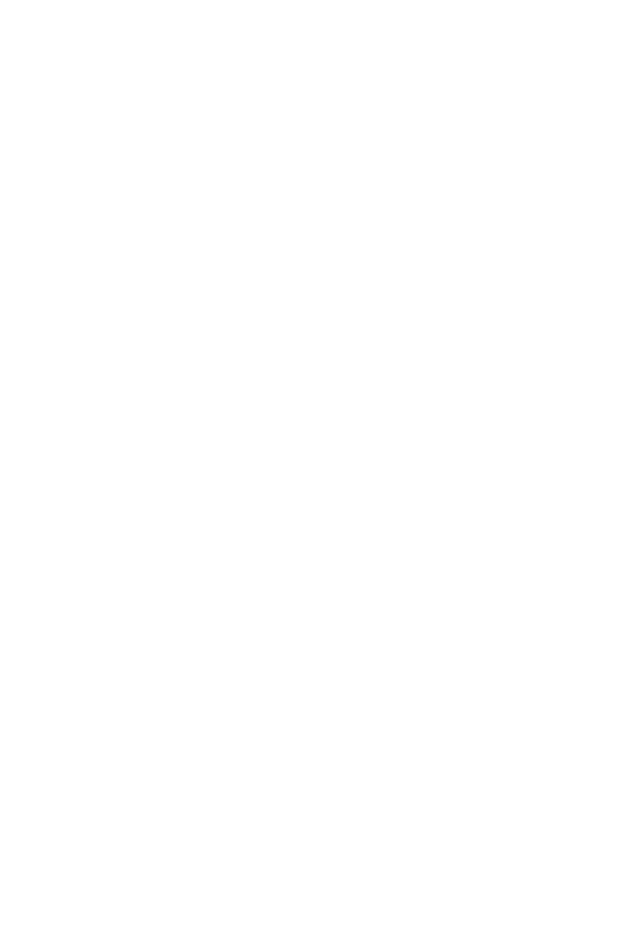
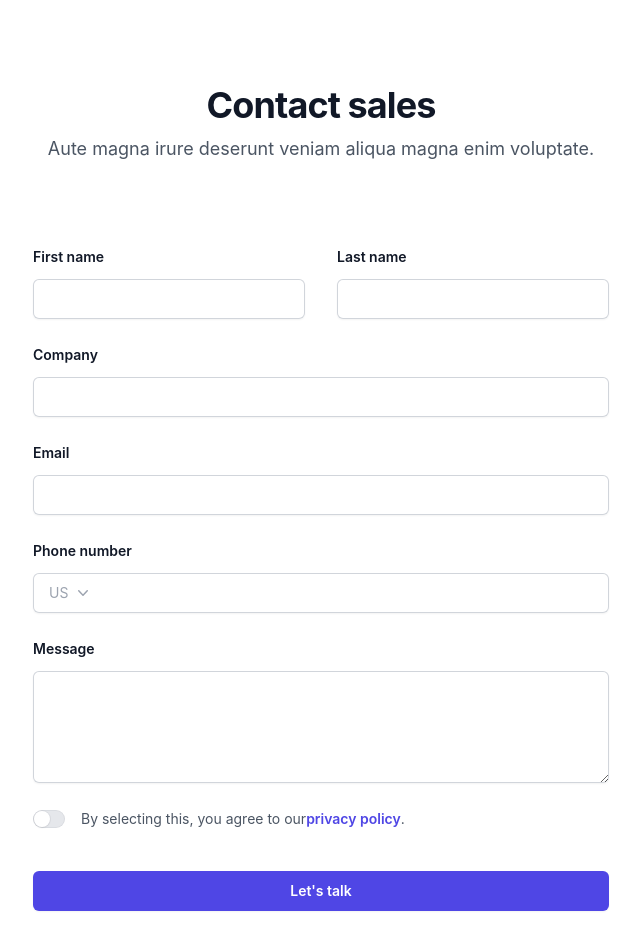
Before and after one commit to Pethkar-Tushar-Narendra/pet_shop_frontend, a React (Create React App) app: page / in a window 1280 px wide. Shown: the part 1420-2369 px from the top of the page, without its empty margins (319-959 px from the left). Before the commit the page ends 1377 px from the top, so only its background shows below. Built offline with nearby package versions, Linux system fonts and the light colour scheme.

Commit message:
Done some navbar changes

```diff
--- /dev/null
+++ b/src/Components/ContactSales.jsx
@@ -0,0 +1,193 @@
+import React from "react";
+
+const ContactSales = () => {
+  return (
+    <div class="isolate bg-white px-6 py-24 sm:py-32 lg:px-8">
+      <div
+        class="absolute inset-x-0 top-[-10rem] -z-10 transform-gpu overflow-hidden blur-3xl sm:top-[-20rem]"
+        aria-hidden="true"
+      >
+        <div
+          class="relative left-1/2 -z-10 aspect-[1155/678] w-[36.125rem] max-w-none -translate-x-1/2 rotate-[30deg] bg-gradient-to-tr from-[/ff80b5] to-[/9089fc] opacity-30 sm:left-[calc(50%-40rem)] sm:w-[72.1875rem]"
+          style={{
+            clipPath:
+              " polygon(74.1% 44.1%, 100% 61.6%, 97.5% 26.9%, 85.5% 0.1%, 80.7% 2%, 72.5% 32.5%, 60.2% 62.4%, 52.4% 68.1%, 47.5% 58.3%, 45.2% 34.5%, 27.5% 76.7%, 0.1% 64.9%, 17.9% 100%, 27.6% 76.8%, 76.1% 97.7%, 74.1% 44.1%)",
+          }}
+        ></div>
+      </div>
+      <div class="mx-auto max-w-2xl text-center">
+        <h2 class="text-3xl font-bold tracking-tight text-gray-900 sm:text-4xl">
+          Contact sales
+        </h2>
+        <p class="mt-2 text-lg leading-8 text-gray-600">
+          Aute magna irure deserunt veniam aliqua magna enim voluptate.
+        </p>
+      </div>
+      <form action="/" method="POST" class="mx-auto mt-16 max-w-xl sm:mt-20">
+        <div class="grid grid-cols-1 gap-x-8 gap-y-6 sm:grid-cols-2">
+          <div>
+            <label
+              for="first-name"
+              class="block text-sm font-semibold leading-6 text-gray-900"
+            >
+              First name
+            </label>
+            <div class="mt-2.5">
+              <input
+                type="text"
+                name="first-name"
+                id="first-name"
+                autocomplete="given-name"
+                class="block w-full rounded-md border-0 px-3.5 py-2 text-gray-900 shadow-sm ring-1 ring-inset ring-gray-300 placeholder:text-gray-400 focus:ring-2 focus:ring-inset focus:ring-indigo-600 sm:text-sm sm:leading-6"
+              />
+            </div>
+          </div>
+          <div>
+            <label
+              for="last-name"
+              class="block text-sm font-semibold leading-6 text-gray-900"
+            >
+              Last name
+            </label>
+            <div class="mt-2.5">
+              <input
+                type="text"
+                name="last-name"
+                id="last-name"
+                autocomplete="family-name"
+                class="block w-full rounded-md border-0 px-3.5 py-2 text-gray-900 shadow-sm ring-1 ring-inset ring-gray-300 placeholder:text-gray-400 focus:ring-2 focus:ring-inset focus:ring-indigo-600 sm:text-sm sm:leading-6"
+              />
+            </div>
+          </div>
+          <div class="sm:col-span-2">
+            <label
+              for="company"
+              class="block text-sm font-semibold leading-6 text-gray-900"
+            >
+              Company
+            </label>
+            <div class="mt-2.5">
+              <input
+                type="text"
+                name="company"
+                id="company"
+                autocomplete="organization"
+                class="block w-full rounded-md border-0 px-3.5 py-2 text-gray-900 shadow-sm ring-1 ring-inset ring-gray-300 placeholder:text-gray-400 focus:ring-2 focus:ring-inset focus:ring-indigo-600 sm:text-sm sm:leading-6"
+              />
+            </div>
+          </div>
+          <div class="sm:col-span-2">
+            <label
+              for="email"
+              class="block text-sm font-semibold leading-6 text-gray-900"
+            >
+              Email
+            </label>
+            <div class="mt-2.5">
+              <input
+                type="email"
+                name="email"
+                id="email"
+                autocomplete="email"
+                class="block w-full rounded-md border-0 px-3.5 py-2 text-gray-900 shadow-sm ring-1 ring-inset ring-gray-300 placeholder:text-gray-400 focus:ring-2 focus:ring-inset focus:ring-indigo-600 sm:text-sm sm:leading-6"
+              />
+            </div>
+          </div>
+          <div class="sm:col-span-2">
+            <label
+              for="phone-number"
+              class="block text-sm font-semibold leading-6 text-gray-900"
+            >
+              Phone number
+            </label>
+            <div class="relative mt-2.5">
+              <div class="absolute inset-y-0 left-0 flex items-center">
+                <label for="country" class="sr-only">
+                  Country
+                </label>
+                <select
+                  id="country"
+                  name="country"
+                  class="h-full rounded-md border-0 bg-transparent bg-none py-0 pl-4 pr-9 text-gray-400 focus:ring-2 focus:ring-inset focus:ring-indigo-600 sm:text-sm"
+                >
+                  <option>US</option>
+                  <option>CA</option>
+                  <option>EU</option>
+                </select>
+                <svg
+                  class="pointer-events-none absolute right-3 top-0 h-full w-5 text-gray-400"
+                  viewBox="0 0 20 20"
+                  fill="currentColor"
+                  aria-hidden="true"
+                >
+                  <path
+                    fill-rule="evenodd"
+                    d="M5.23 7.21a.75.75 0 011.06.02L10 11.168l3.71-3.938a.75.75 0 111.08 1.04l-4.25 4.5a.75.75 0 01-1.08 0l-4.25-4.5a.75.75 0 01.02-1.06z"
+                    clip-rule="evenodd"
+                  />
+                </svg>
+              </div>
+              <input
+                type="tel"
+                name="phone-number"
+                id="phone-number"
+                autocomplete="tel"
+                class="block w-full rounded-md border-0 px-3.5 py-2 pl-20 text-gray-900 shadow-sm ring-1 ring-inset ring-gray-300 placeholder:text-gray-400 focus:ring-2 focus:ring-inset focus:ring-indigo-600 sm:text-sm sm:leading-6"
+              />
+            </div>
+          </div>
+          <div class="sm:col-span-2">
+            <label
+              for="message"
+              class="block text-sm font-semibold leading-6 text-gray-900"
+            >
+              Message
+            </label>
+            <div class="mt-2.5">
+              <textarea
+                name="message"
+                id="message"
+                rows="4"
+                class="block w-full rounded-md border-0 px-3.5 py-2 text-gray-900 shadow-sm ring-1 ring-inset ring-gray-300 placeholder:text-gray-400 focus:ring-2 focus:ring-inset focus:ring-indigo-600 sm:text-sm sm:leading-6"
+              ></textarea>
+            </div>
+          </div>
+          <div class="flex gap-x-4 sm:col-span-2">
+            <div class="flex h-6 items-center">
+              <button
+                type="button"
+                class="flex w-8 flex-none cursor-pointer rounded-full bg-gray-200 p-px ring-1 ring-inset ring-gray-900/5 transition-colors duration-200 ease-in-out focus-visible:outline focus-visible:outline-2 focus-visible:outline-offset-2 focus-visible:outline-indigo-600"
+                role="switch"
+                aria-checked="false"
+                aria-labelledby="switch-1-label"
+              >
+                <span class="sr-only">Agree to policies</span>
+                <span
+                  aria-hidden="true"
+                  class="h-4 w-4 translate-x-0 transform rounded-full bg-white shadow-sm ring-1 ring-gray-900/5 transition duration-200 ease-in-out"
+                ></span>
+              </button>
+            </div>
+            <label class="text-sm leading-6 text-gray-600" id="switch-1-label">
+              By selecting this, you agree to our
+              <a href="/" class="font-semibold text-indigo-600">
+                privacy&nbsp;policy
+              </a>
+              .
+            </label>
+          </div>
+        </div>
+        <div class="mt-10">
+          <button
+            type="submit"
+            class="block w-full rounded-md bg-indigo-600 px-3.5 py-2.5 text-center text-sm font-semibold text-white shadow-sm hover:bg-indigo-500 focus-visible:outline focus-visible:outline-2 focus-visible:outline-offset-2 focus-visible:outline-indigo-600"
+          >
+            Let's talk
+          </button>
+        </div>
+      </form>
+    </div>
+  );
+};
+
+export default ContactSales;
--- a/src/Components/Product.jsx
+++ b/src/Components/Product.jsx
@@ -2,7 +2,7 @@ import React from "react";
 
 const Product = () => {
   return (
-    <a href="#" class="group">
+    <a href="/" class="group">
       <div class="aspect-h-1 aspect-w-1 w-full overflow-hidden rounded-lg bg-gray-200 xl:aspect-h-8 xl:aspect-w-7">
         <img
           src="https://tailwindui.com/img/ecommerce-images/category-page-04-image-card-01.jpg"
--- a/src/Components/ProductList.jsx
+++ b/src/Components/ProductList.jsx
@@ -8,7 +8,7 @@ const ProductList = () => {
         <h2 class="sr-only">Products</h2>
 
         <div class="grid grid-cols-1 gap-x-6 gap-y-10 sm:grid-cols-2 lg:grid-cols-3 xl:grid-cols-4 xl:gap-x-8">
-          <a href="#" class="group">
+          <a href="/" class="group">
             <div class="aspect-h-1 aspect-w-1 w-full overflow-hidden rounded-lg bg-gray-200 xl:aspect-h-8 xl:aspect-w-7">
               <img
                 src="https://tailwindui.com/img/ecommerce-images/category-page-04-image-card-01.jpg"
@@ -19,7 +19,7 @@ const ProductList = () => {
             <h3 class="mt-4 text-sm text-gray-700">Earthen Bottle</h3>
             <p class="mt-1 text-lg font-medium text-gray-900">$48</p>
           </a>
-          <a href="#" class="group">
+          <a href="/" class="group">
             <div class="aspect-h-1 aspect-w-1 w-full overflow-hidden rounded-lg bg-gray-200 xl:aspect-h-8 xl:aspect-w-7">
               <img
                 src="https://tailwindui.com/img/ecommerce-images/category-page-04-image-card-02.jpg"
@@ -30,7 +30,7 @@ const ProductList = () => {
             <h3 class="mt-4 text-sm text-gray-700">Nomad Tumbler</h3>
             <p class="mt-1 text-lg font-medium text-gray-900">$35</p>
           </a>
-          <a href="#" class="group">
+          <a href="/" class="group">
             <div class="aspect-h-1 aspect-w-1 w-full overflow-hidden rounded-lg bg-gray-200 xl:aspect-h-8 xl:aspect-w-7">
               <img
                 src="https://tailwindui.com/img/ecommerce-images/category-page-04-image-card-03.jpg"
@@ -41,7 +41,7 @@ const ProductList = () => {
             <h3 class="mt-4 text-sm text-gray-700">Focus Paper Refill</h3>
             <p class="mt-1 text-lg font-medium text-gray-900">$89</p>
           </a>
-          <a href="#" class="group">
+          <a href="/" class="group">
             <div class="aspect-h-1 aspect-w-1 w-full overflow-hidden rounded-lg bg-gray-200 xl:aspect-h-8 xl:aspect-w-7">
               <img
                 src="https://tailwindui.com/img/ecommerce-images/category-page-04-image-card-04.jpg"
--- a/src/Pages/Home.jsx
+++ b/src/Pages/Home.jsx
@@ -1,10 +1,12 @@
 import React from "react";
 import FilterAndSorting from "../Components/FilterAndSorting";
+import ContactSales from "../Components/ContactSales";
 
 const Home = () => {
   return (
     <>
       <FilterAndSorting />
+      <ContactSales />
     </>
   );
 };
```
Also changed, not shown: src/Components/FilterAndSorting.jsx (+15 -15 lines), src/Components/Navbar.jsx (+15 -15 lines).
